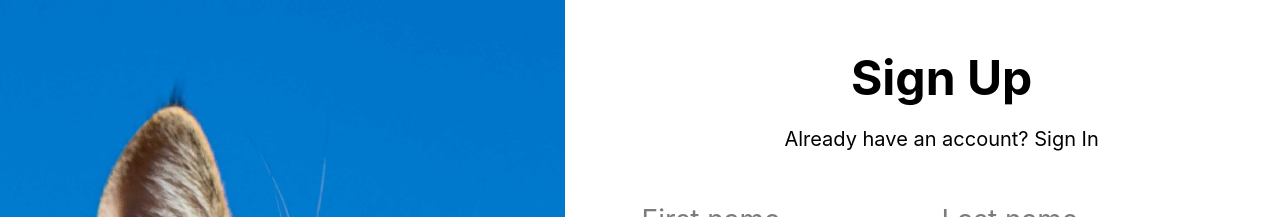
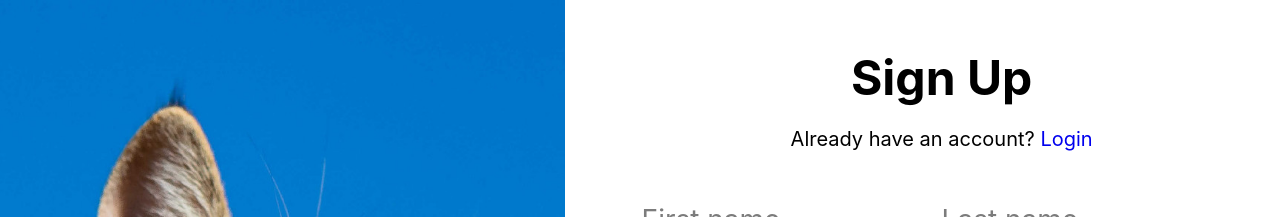
Before and after one commit to CrazyReborn/ccms-client, a React (Create React App) app: page /signup in a window 1280 px wide. Shown: the top 217 px of the page. Built offline with nearby package versions, Linux system fonts and the light colour scheme.

Commit message:
fix: fixed the links to sign up and login forms.

```diff
--- a/src/components/Login.tsx
+++ b/src/components/Login.tsx
@@ -3,7 +3,7 @@ import { useDispatch } from 'react-redux';
 import CatImage from '../images/login-cat-1080.jpg';
 import '../styles/Login.css';
 import { changeFirstName, changeOrganization, changeRole, changeToken } from '../features/userSlice';
-import { useNavigate } from 'react-router-dom';
+import { Link, useNavigate } from 'react-router-dom';
 
 export const Login = () => {
   const [username, setUsername] = useState('');
@@ -44,7 +44,7 @@ export const Login = () => {
       </div>
       <section className='login-form-container'>
         <h1>Login</h1>
-        <p>Don't have an account yet? Sign Up</p>
+        <p>Don't have an account yet? <Link className='link-general' to='/signup'>Sign Up</Link></p>
         <p></p>
         <form className='login-form' onSubmit={(e) => onSubmit(e)}>
           <label htmlFor='username'>
--- a/src/components/SIgnUp.tsx
+++ b/src/components/SIgnUp.tsx
@@ -1,4 +1,5 @@
 import React, { SyntheticEvent, useState } from 'react';
+import { Link } from 'react-router-dom';
 import CatImage from '../images/login-cat-1080.jpg';
 import '../styles/Login.css';
 
@@ -21,7 +22,7 @@ export const SignUp = () => {
       </div>
       <section className='login-form-container'>
         <h1>Sign Up</h1>
-        <p>Already have an account? Sign In</p>
+        <p>Already have an account? <Link className='link-general' to='/login'>Login</Link></p>
         <form className='login-form' onSubmit={(e) => onSubmit(e)}>
           <div className='names'>
             <label htmlFor='first-name'>
--- a/src/styles/Login.css
+++ b/src/styles/Login.css
@@ -102,3 +102,11 @@ input[type=submit].clicked {
   font-size: 12px;
   margin-bottom: 0.5rem;
 }
+
+.link-general {
+  text-decoration: none;
+}
+
+.link-general:visited {
+  color: blue;
+}
```
